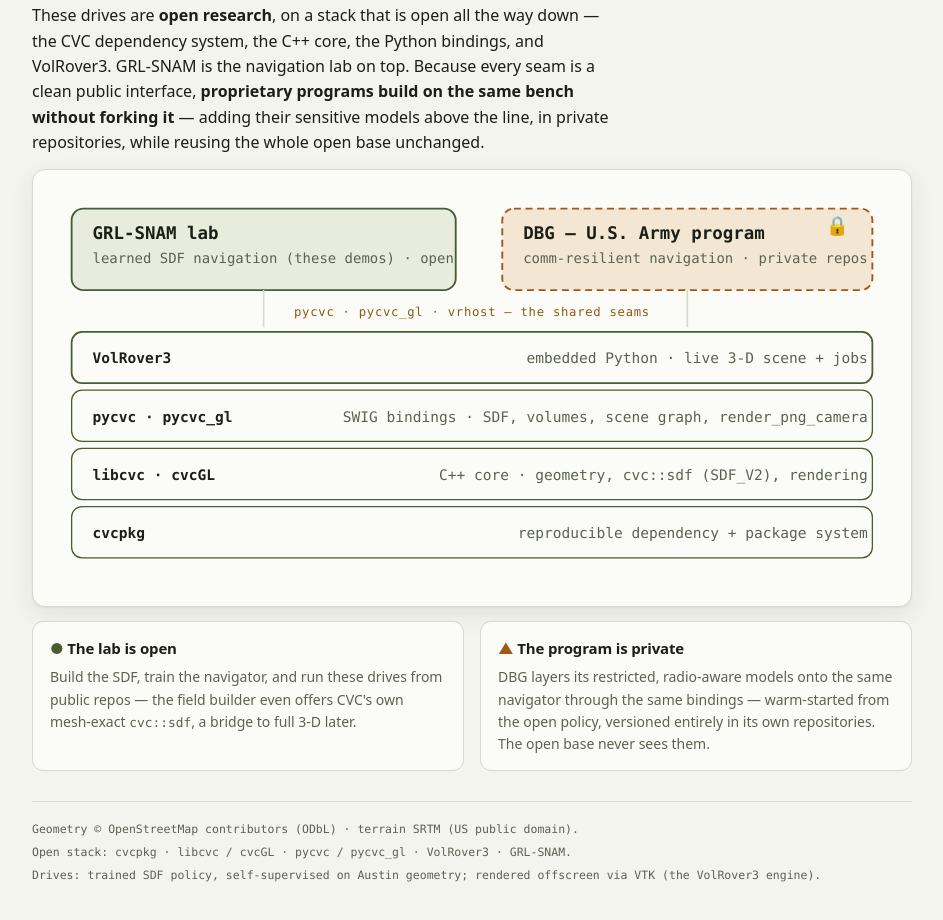
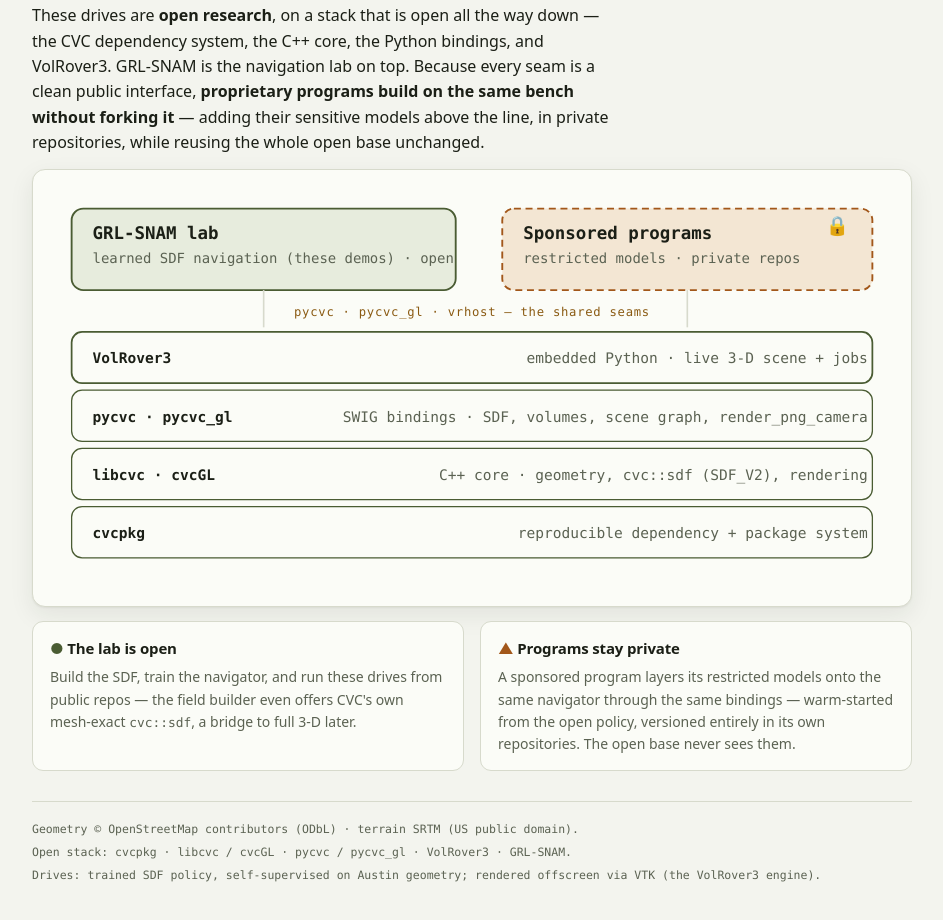
Before and after one commit to transfix/grl-snam-demos, a plain HTML site: page 2026-07-grl-snam-cli-demo/index.html in a window 1280 px wide. Shown: the part 2955-3875 px from the top of the page, without its empty margins (168-1111 px from the left). Drawn offline with Linux system fonts and the light colour scheme.

Commit message:
Remove program-specific references from the public site
The CLI demo's architecture diagram named a specific sponsored program;
generalize to "sponsored programs" - the open-base/private-overlay point
does not depend on naming one. Re-render the poster with the engagement
attribution dropped from its footer and the timeline relabelled "The
Project Arc".

```diff
--- a/2026-07-grl-snam-cli-demo/index.html
+++ b/2026-07-grl-snam-cli-demo/index.html
@@ -132,8 +132,8 @@ grl-snam demo austin-freedrive --bundle /path/to/scene_bundle --checkpoint coef_
     <div class="board">
       <svg viewBox="0 0 720 340" role="img" aria-label="Layered architecture: open CVC/GRL-SNAM platform with proprietary work on top">
         <rect class="sv-prop" x="386" y="16" width="318" height="70" rx="10" stroke-width="1.6" stroke-dasharray="6 4"/>
-        <text class="t-ink" x="404" y="42" font-size="15" font-weight="700">DBG — U.S. Army program</text>
-        <text class="t-mut" x="404" y="63" font-size="12">comm-resilient navigation · private repos</text>
+        <text class="t-ink" x="404" y="42" font-size="15" font-weight="700">Sponsored programs</text>
+        <text class="t-mut" x="404" y="63" font-size="12">restricted models · private repos</text>
         <text x="684" y="36" font-size="16" text-anchor="end">🔒</text>
         <rect class="sv-open" x="16" y="16" width="330" height="70" rx="10" stroke-width="1.6"/>
         <text class="t-ink" x="34" y="42" font-size="15" font-weight="700">GRL-SNAM lab</text>
@@ -159,7 +159,7 @@ grl-snam demo austin-freedrive --bundle /path/to/scene_bundle --checkpoint coef_
       <div class="mini open"><h3>The lab is open</h3><p>Build the SDF, train the navigator, and run these
         drives from public repos — the field builder even offers CVC's own mesh-exact
         <span style="font-family:var(--mono);font-size:.92em">cvc::sdf</span>, a bridge to full 3-D later.</p></div>
-      <div class="mini prop"><h3>The program is private</h3><p>DBG layers its restricted, radio-aware models
+      <div class="mini prop"><h3>Programs stay private</h3><p>A sponsored program layers its restricted models
         onto the same navigator through the same bindings — warm-started from the open policy, versioned
         entirely in its own repositories. The open base never sees them.</p></div>
     </div>
```
Also changed, not shown: assets/poster.png.
